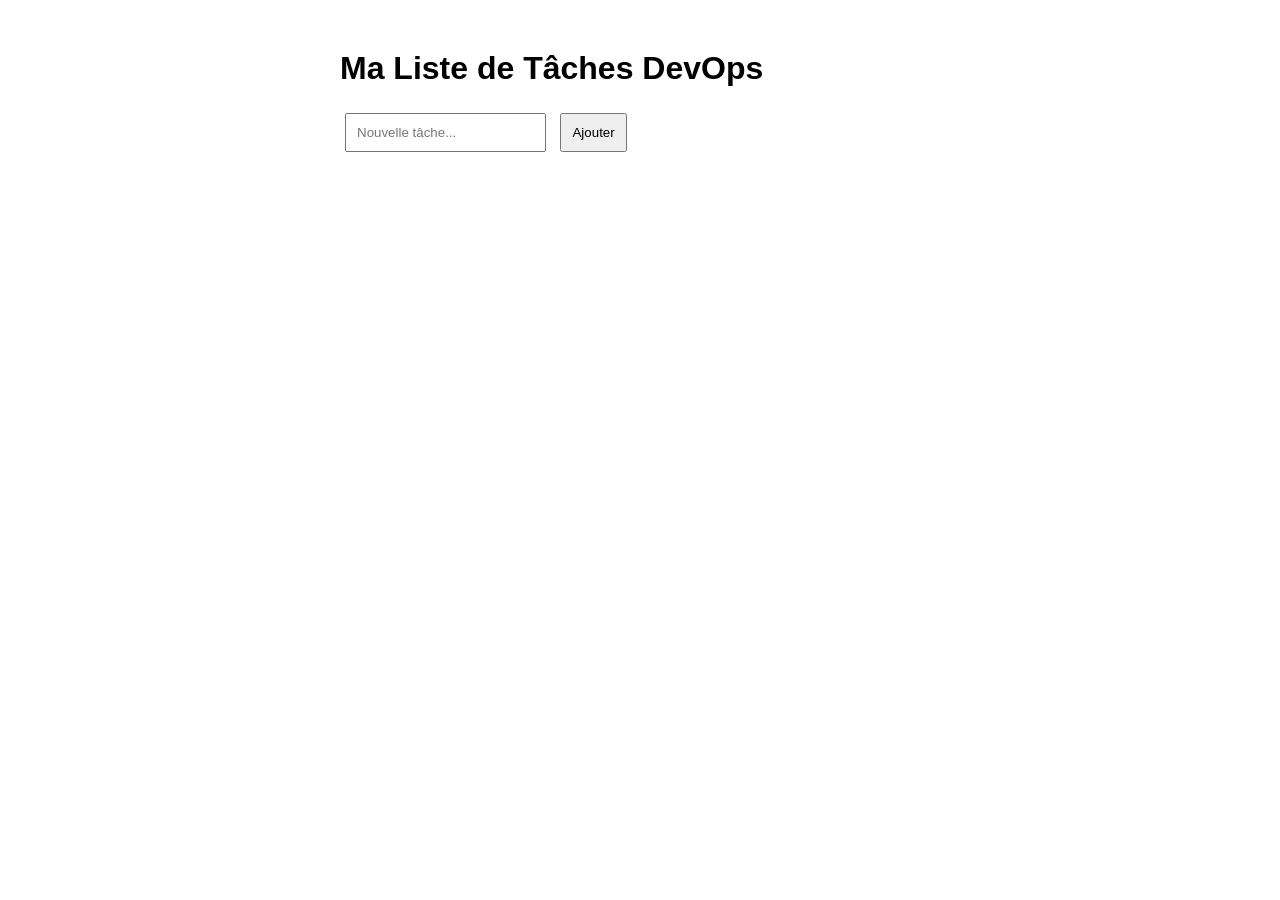
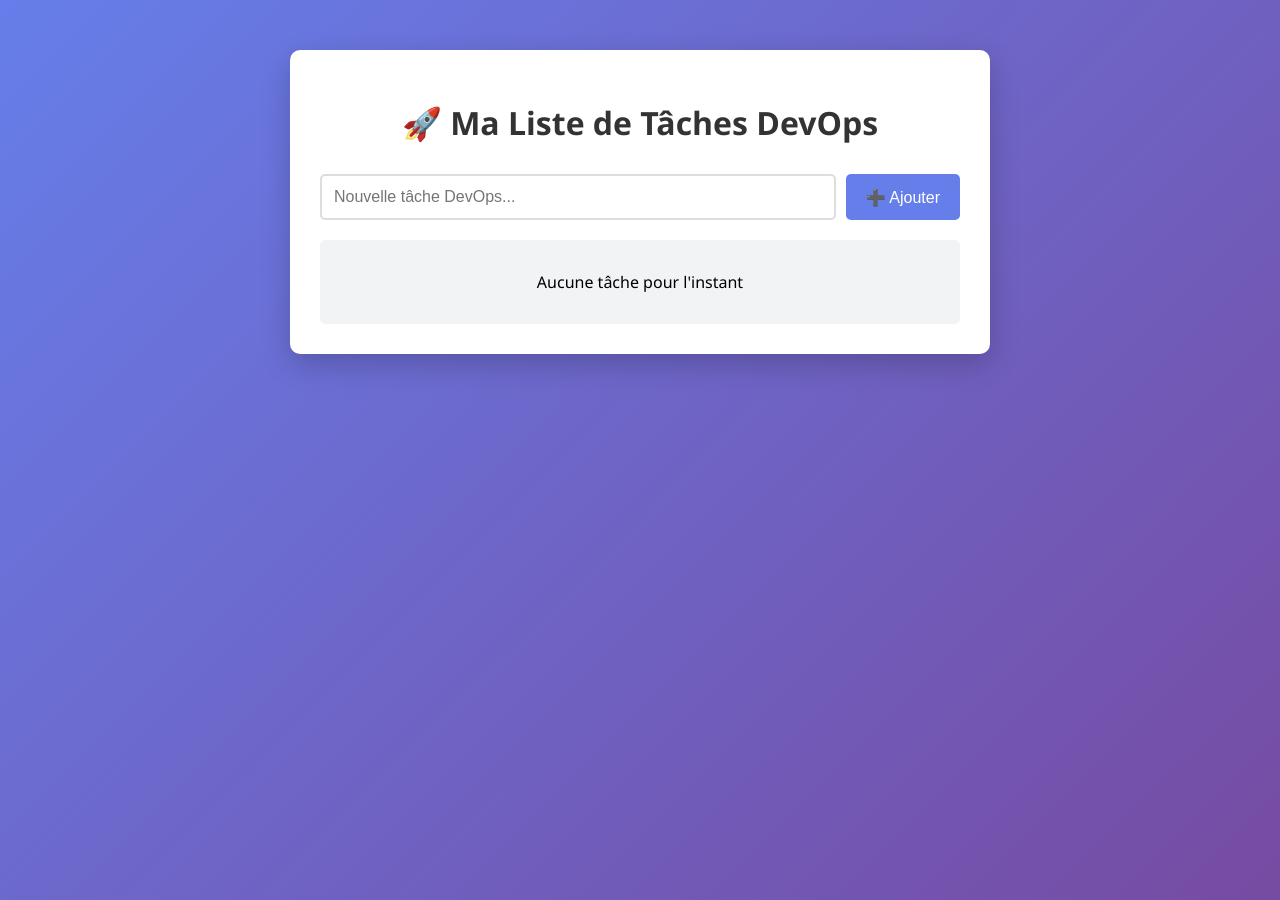
Before and after one commit to jpdesbiens11/devops-apprentissage, a plain HTML site: page index.html in a window 1280 px wide. Before the commit the page ends 800 px from the top, so only its background shows below. Drawn offline with Linux system fonts and the light colour scheme.

Commit message:
Amélioration majeure: design moderne + sauvegarde + statistiques

```diff
--- a/index.html
+++ b/index.html
@@ -3,40 +3,189 @@
 <head>
     <meta charset="UTF-8">
     <meta name="viewport" content="width=device-width, initial-scale=1.0">
-    <title>Ma Liste de Tâches</title>
+    <title>Ma Liste de Tâches DevOps</title>
     <style>
-        body { font-family: Arial, sans-serif; max-width: 600px; margin: 50px auto; }
-        input, button { padding: 10px; margin: 5px; }
-        li { padding: 5px; margin: 5px 0; }
-        .done { text-decoration: line-through; color: gray; }
+        body {
+            font-family: 'Segoe UI', Arial, sans-serif;
+            max-width: 700px;
+            margin: 30px auto;
+            padding: 20px;
+            background: linear-gradient(135deg, #667eea 0%, #764ba2 100%);
+            min-height: 100vh;
+        }
+        .container {
+            background: white;
+            border-radius: 10px;
+            padding: 30px;
+            box-shadow: 0 10px 30px rgba(0,0,0,0.2);
+        }
+        h1 {
+            text-align: center;
+            color: #333;
+            margin-bottom: 30px;
+        }
+        .input-group {
+            display: flex;
+            gap: 10px;
+            margin-bottom: 20px;
+        }
+        input[type="text"] {
+            flex: 1;
+            padding: 12px;
+            border: 2px solid #ddd;
+            border-radius: 5px;
+            font-size: 16px;
+        }
+        button {
+            padding: 12px 20px;
+            background: #667eea;
+            color: white;
+            border: none;
+            border-radius: 5px;
+            cursor: pointer;
+            font-size: 16px;
+        }
+        button:hover { background: #5a6fd8; }
+        .delete-btn {
+            background: #e74c3c;
+            padding: 5px 10px;
+            font-size: 12px;
+            margin-left: 10px;
+        }
+        .delete-btn:hover { background: #c0392b; }
+        ul { list-style: none; padding: 0; }
+        li {
+            padding: 15px;
+            margin: 10px 0;
+            background: #f8f9fa;
+            border-radius: 5px;
+            border-left: 4px solid #667eea;
+            display: flex;
+            justify-content: space-between;
+            align-items: center;
+            cursor: pointer;
+            transition: all 0.3s;
+        }
+        li:hover { transform: translateX(5px); }
+        li.done {
+            text-decoration: line-through;
+            color: gray;
+            background: #e8e8e8;
+            border-left-color: #bbb;
+        }
+        .stats {
+            text-align: center;
+            margin-top: 20px;
+            padding: 15px;
+            background: #f1f3f4;
+            border-radius: 5px;
+        }
     </style>
 </head>
 <body>
-    <h1>Ma Liste de Tâches DevOps</h1>
-    <div>
-        <input type="text" id="taskInput" placeholder="Nouvelle tâche...">
-        <button onclick="addTask()">Ajouter</button>
+    <div class="container">
+        <h1>🚀 Ma Liste de Tâches DevOps</h1>
+
+        <div class="input-group">
+            <input type="text" id="taskInput" placeholder="Nouvelle tâche DevOps...">
+            <button onclick="addTask()">➕ Ajouter</button>
+        </div>
+
+        <ul id="taskList"></ul>
+
+        <div class="stats">
+            <p id="taskStats">Aucune tâche pour l'instant</p>
+        </div>
     </div>
-    <ul id="taskList"></ul>
 
     <script>
+        let tasks = [];
+
+        // Charger les tâches sauvegardées au démarrage
+        function loadTasks() {
+            const savedTasks = JSON.parse(sessionStorage.getItem('devopsTasks') || '[]');
+            tasks = savedTasks;
+            renderTasks();
+        }
+
+        // Sauvegarder les tâches
+        function saveTasks() {
+            sessionStorage.setItem('devopsTasks', JSON.stringify(tasks));
+        }
+
         function addTask() {
             const input = document.getElementById('taskInput');
             const taskText = input.value.trim();
 
             if (taskText === '') return;
 
-            const li = document.createElement('li');
-            li.innerHTML = `${taskText} <button onclick="removeTask(this)">Supprimer</button>`;
-            li.onclick = () => li.classList.toggle('done');
+            const newTask = {
+                id: Date.now(),
+                text: taskText,
+                completed: false,
+                createdAt: new Date().toLocaleString()
+            };
 
-            document.getElementById('taskList').appendChild(li);
+            tasks.unshift(newTask); // Ajouter au début
             input.value = '';
+            saveTasks();
+            renderTasks();
         }
 
-        function removeTask(button) {
-            button.parentElement.remove();
+        function toggleTask(id) {
+            tasks = tasks.map(task =>
+                task.id === id ? { ...task, completed: !task.completed } : task
+            );
+            saveTasks();
+            renderTasks();
         }
+
+        function removeTask(id) {
+            tasks = tasks.filter(task => task.id !== id);
+            saveTasks();
+            renderTasks();
+        }
+
+        function renderTasks() {
+            const taskList = document.getElementById('taskList');
+            const taskStats = document.getElementById('taskStats');
+
+            taskList.innerHTML = '';
+
+            tasks.forEach(task => {
+                const li = document.createElement('li');
+                li.className = task.completed ? 'done' : '';
+                li.innerHTML = `
+                    <div onclick="toggleTask(${task.id})">
+                        <strong>${task.text}</strong>
+                        <small style="display: block; color: #666;">Créé le: ${task.createdAt}</small>
+                    </div>
+                    <button class="delete-btn" onclick="removeTask(${task.id})">🗑️ Supprimer</button>
+                `;
+                taskList.appendChild(li);
+            });
+
+            // Mise à jour des statistiques
+            const total = tasks.length;
+            const completed = tasks.filter(task => task.completed).length;
+            const remaining = total - completed;
+
+            if (total === 0) {
+                taskStats.textContent = 'Aucune tâche pour l\'instant';
+            } else {
+                taskStats.textContent = `Total: ${total} tâches | Terminées: ${completed} | Restantes: ${remaining}`;
+            }
+        }
+
+        // Permettre d'ajouter une tâche avec Entrée
+        document.getElementById('taskInput').addEventListener('keypress', function(e) {
+            if (e.key === 'Enter') {
+                addTask();
+            }
+        });
+
+        // Charger les tâches au démarrage
+        loadTasks();
     </script>
 </body>
 </html>
```
